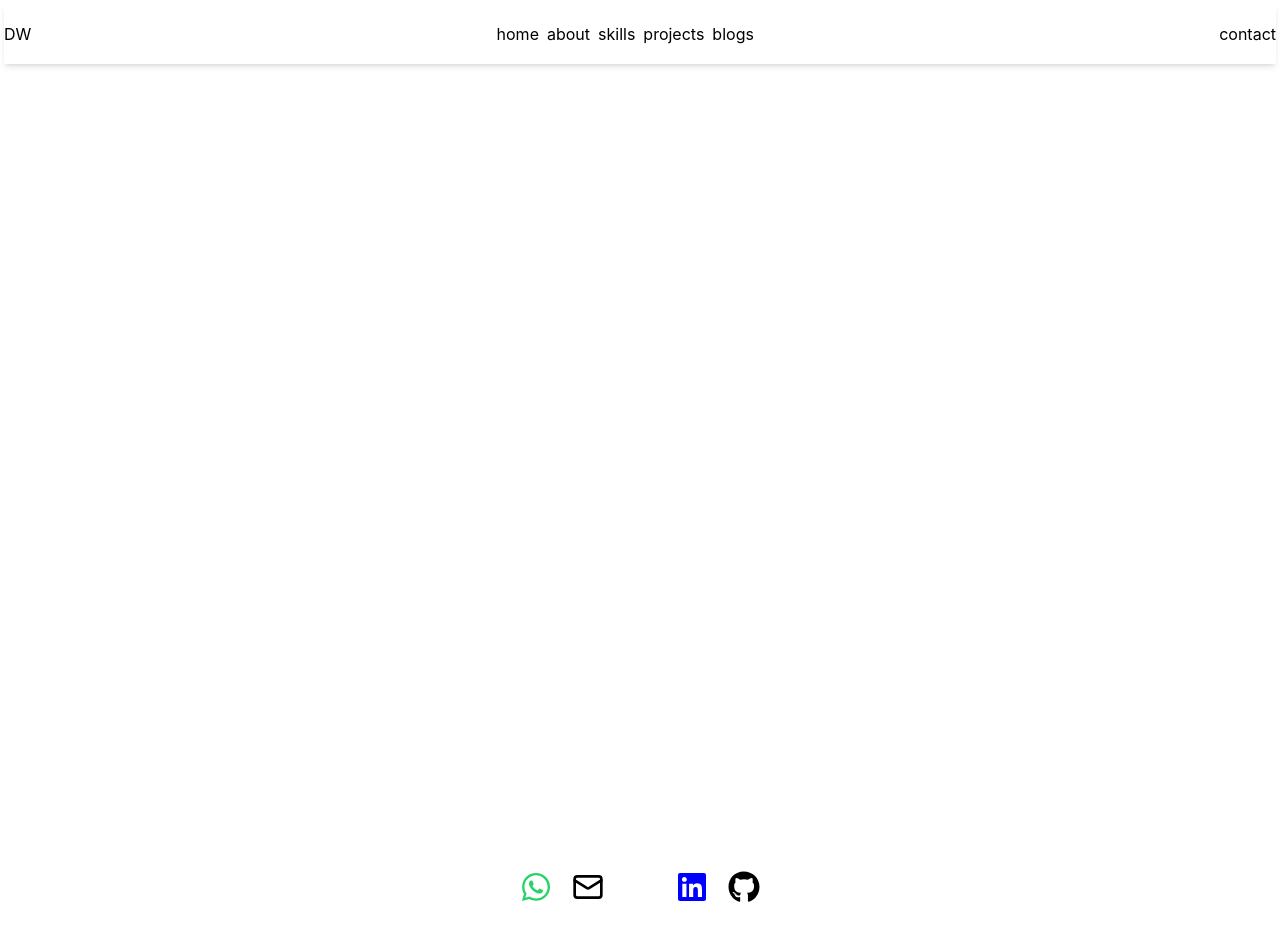
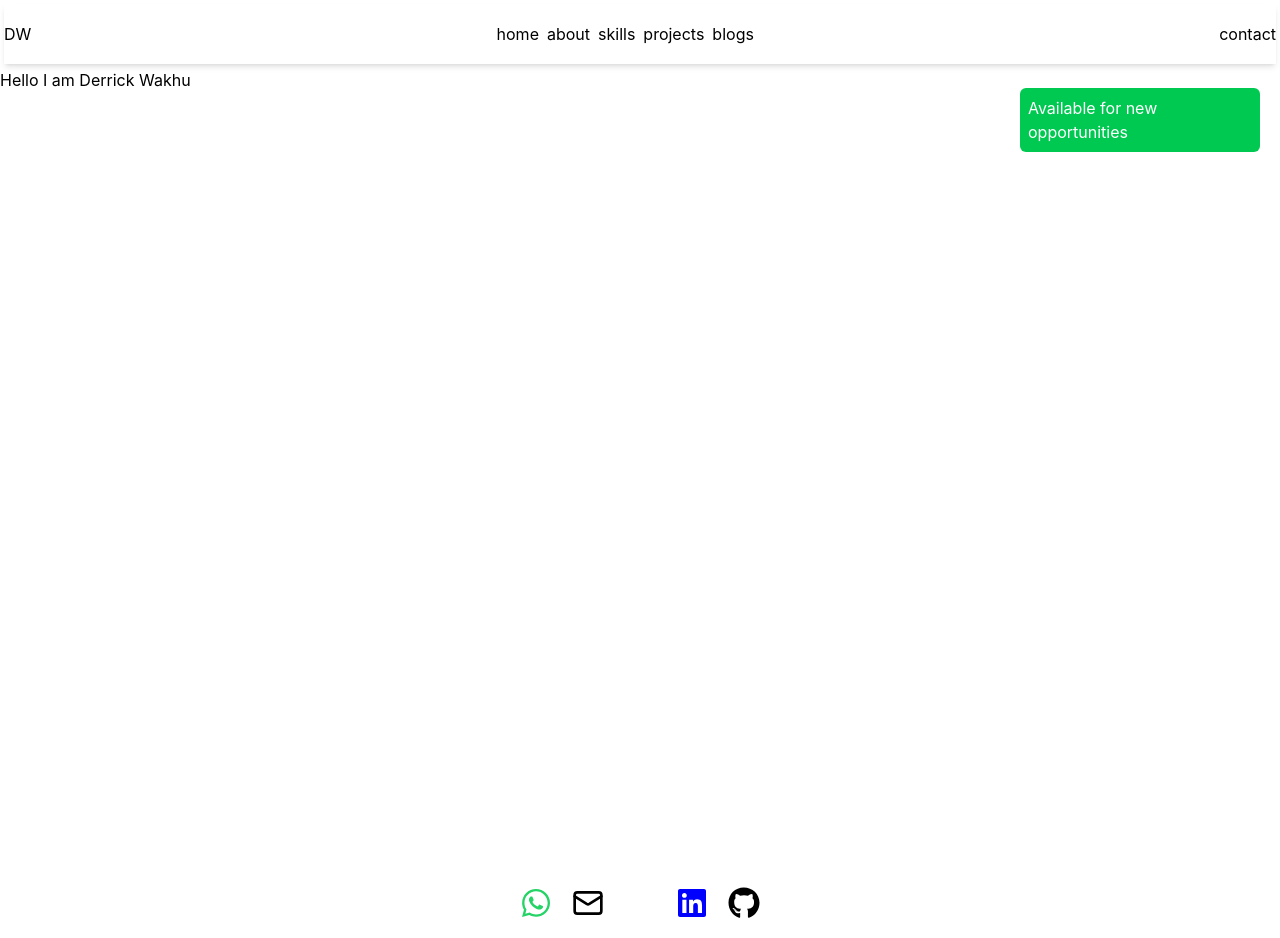
Before and after one commit to georgewakhu270/georgewakhu270.github.io, a React (Vite) app in the folder portfolio/: page / in a window 1280 px wide. Before the commit the page ends 906 px from the top, so only its background shows below. Built offline with nearby package versions, Linux system fonts and the light colour scheme; some icons are missing.

Commit message:
replace class container with w-full

```diff
--- a/portfolio/src/App.jsx
+++ b/portfolio/src/App.jsx
@@ -18,27 +18,33 @@ function App() {
         </div>
         <a href="#contacts">contact</a>
       </header>
-      <section className="container h-screen" id="home"></section>
-      <section className="container" id="about"></section>
-      <section className="container" id="skills"></section>
-      <section className="container" id="projects"></section>
-      <section className="container" id="blogs"></section>
-      <section className="container" id="contacts">
-        <div className="flex gap-5 items-center justify-center container m-auto">
+      <section className="w-full h-screen relative overflow-hidden" id="home">
+        <div className="absolute top-5 right-5 z-10">
+        <div className="flex bg-green-500 text-white p-2 rounded-md w-60 relative">
+          <p>Available for new opportunities</p>
+        </div></div>
+        <h1>Hello I am Derrick Wakhu</h1>
+      </section>
+      <section className="w-full" id="about"></section>
+      <section className="w-full" id="skills"></section>
+      <section className="w-full" id="projects"></section>
+      <section className="w-full" id="blogs"></section>
+      <section className="w-full p-2" id="contacts">
+        <div className="flex gap-5 items-center justify-center w-full m-auto p-2">
           <a href="https://wa.me/+254114386583" target="_blank" rel="noopener noreferrer">
             <FaWhatsapp color="#25D366" size={32} />
           </a>
           <a href="mailto:georgewakhu270@gmail.com">
-            <Mail size={32} color="black"/>
+            <Mail size={32} color="black" />
           </a>
           <a href="">
             <SiX color="#000000" size={32} />
           </a>
           <a href="">
-            <FaLinkedin size={32} color="blue"/>
+            <FaLinkedin size={32} color="blue" />
           </a>
           <a href="https://github.com/georgewakhu270" target="_blank" rel="noopener noreferrer">
-            <FaGithub size={32} color="black"/>
+            <FaGithub size={32} color="black" />
           </a>
         </div>
       </section>
```
